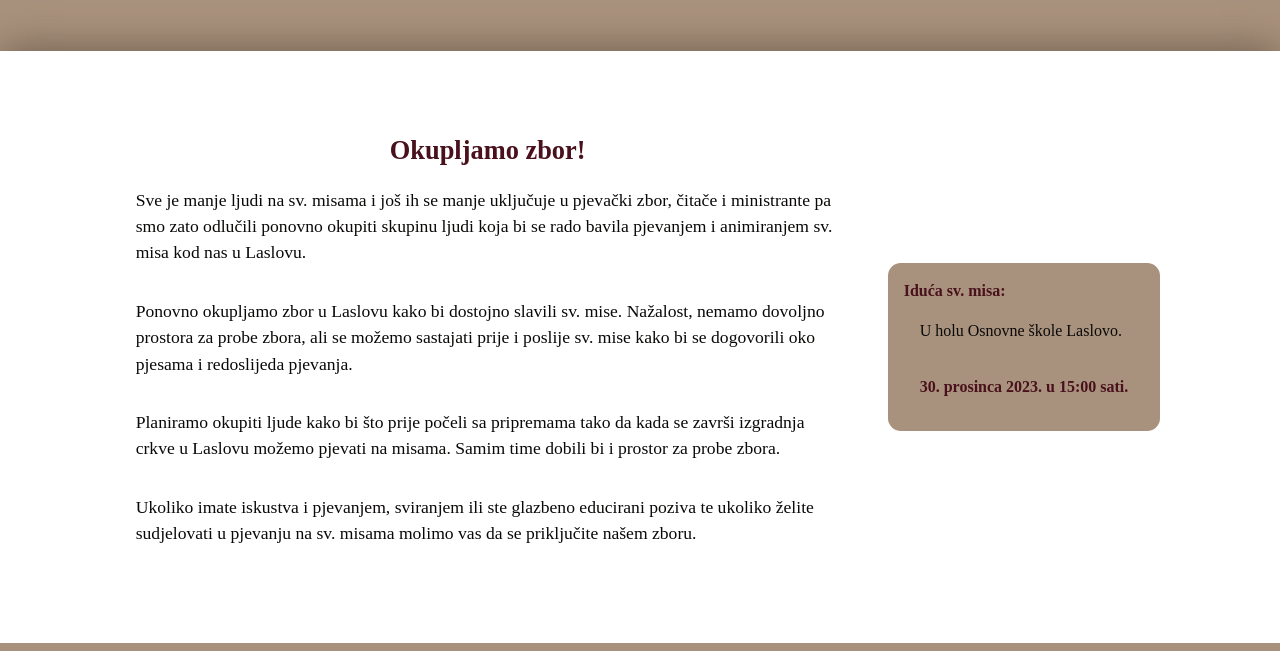
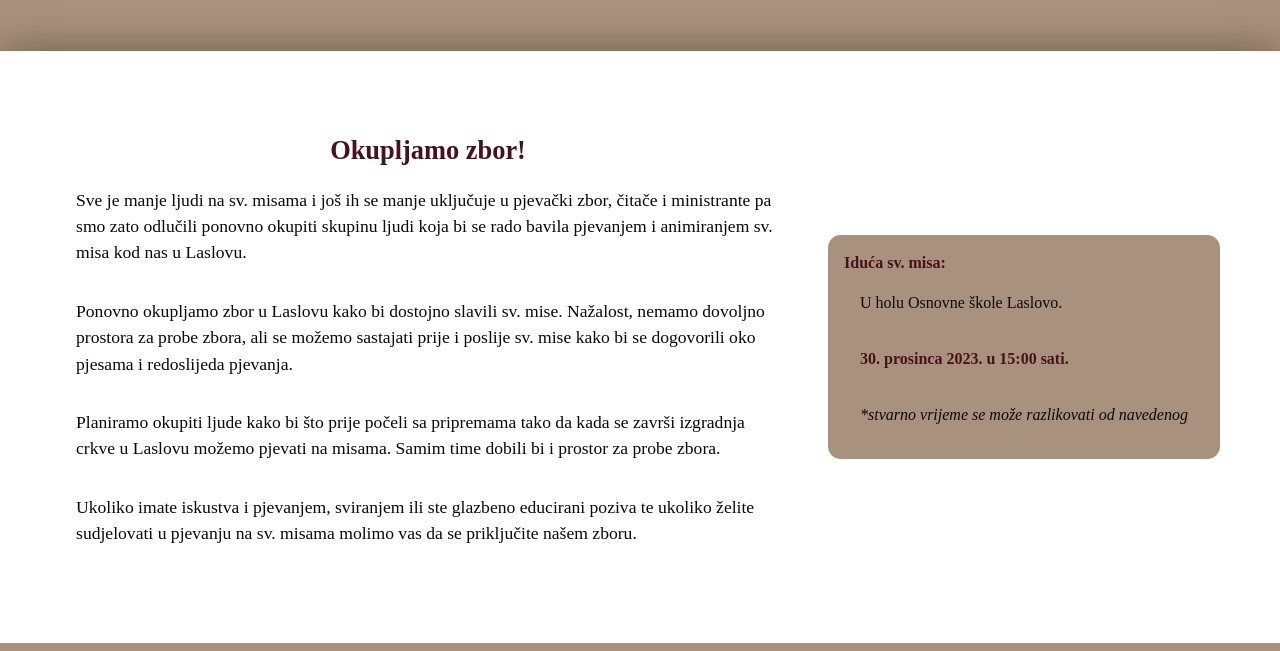
Before and after one commit to leonsilipetar/zborlaslovo, a plain HTML site: page index.html in a window 1280 px wide. Shown: the part 149-800 px from the top of the page. Drawn offline with Linux system fonts and the light colour scheme.

Commit message:
Update index.html

```diff
--- a/index.html
+++ b/index.html
@@ -36,6 +36,7 @@
                 <p>
                     <b class="i">30. prosinca 2023. u 15:00 sati.</b>
                 </p>
+                <p><i>*stvarno vrijeme se može razlikovati od navedenog </i></p>
             </div>
         </div>
     </main>
```
